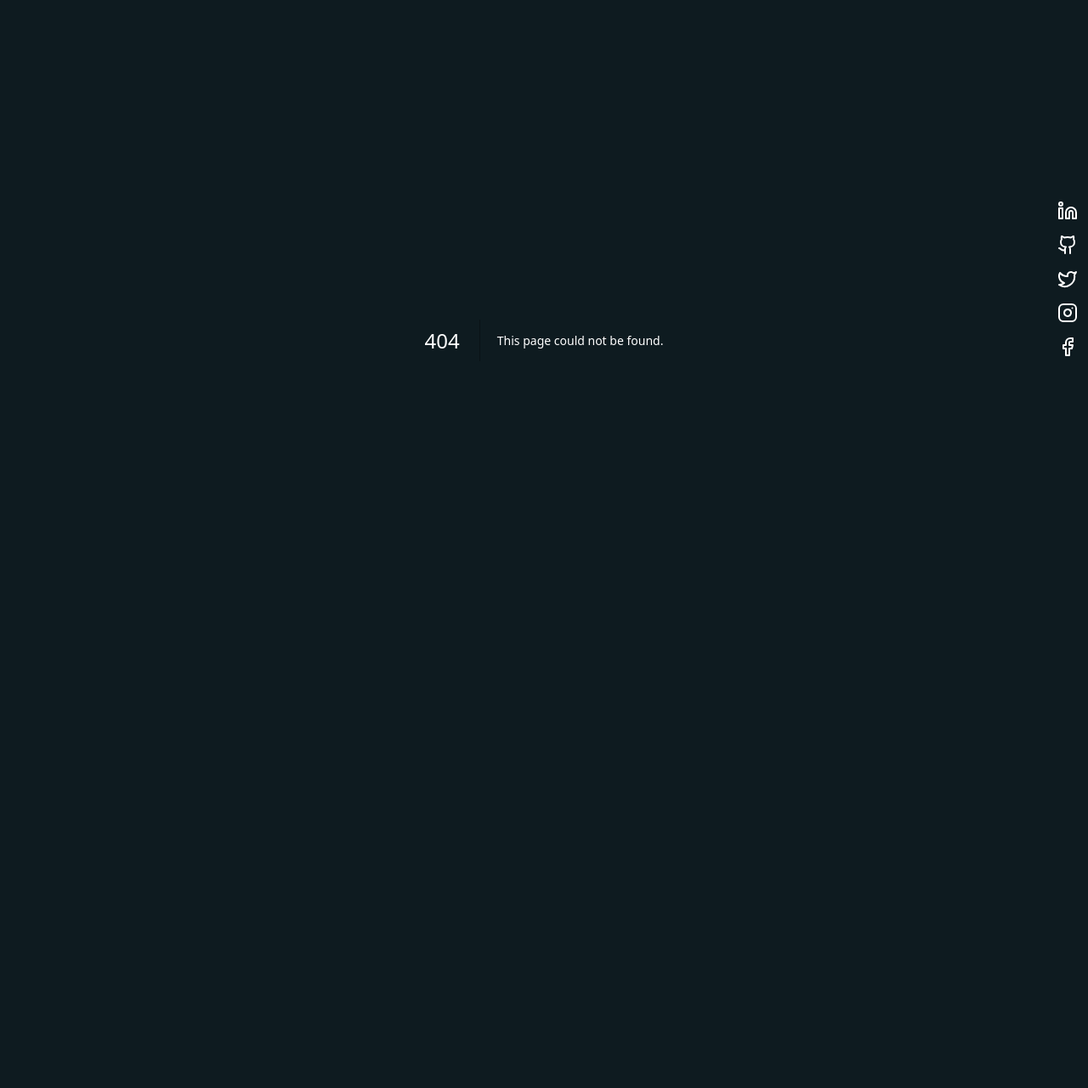
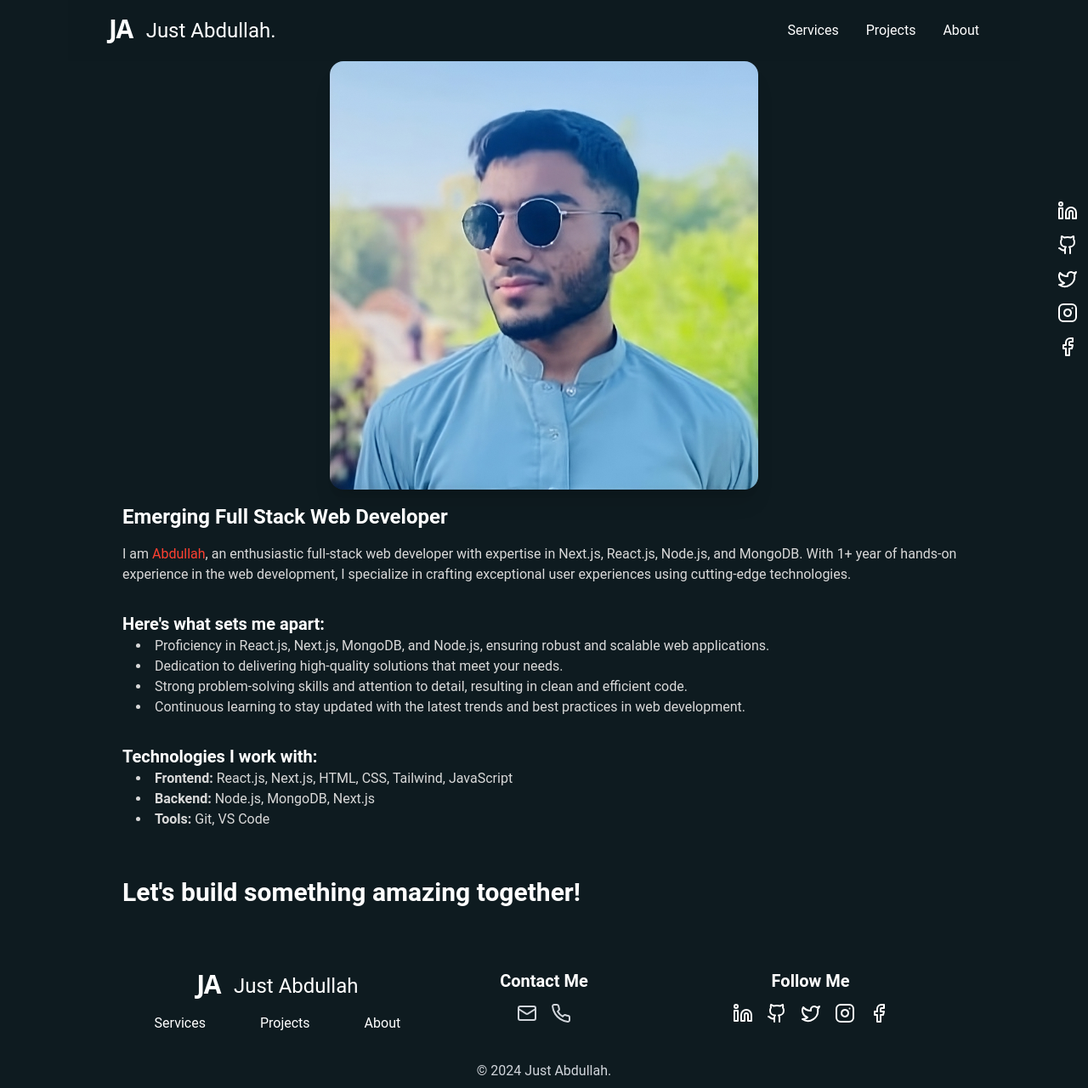
Before and after one commit to just-abdullah-dev/just-abdullah, a Next.js app: page /about in a window 1280 px wide. Before the commit this address had no page. Shown: the whole page at 85% size. Before the commit the page ends 800 px from the top, so only its background shows below. Built offline with nearby package versions, Linux system fonts and the light colour scheme.

Commit message:
about page, etc

```diff
--- /dev/null
+++ b/src/app/about/page.js
@@ -0,0 +1,16 @@
+import AboutSection from '@/components/AboutPage/AboutSection';
+import Contact from '@/components/ContactPage/Contact';
+import PageLayout from '@/components/PageLayout/PageLayout';
+import React from 'react'
+
+function page() {
+  return (
+    <PageLayout>
+      <div className=" grid gap-12">
+      <AboutSection />
+      </div>
+    </PageLayout>
+  )
+}
+
+export default page;
--- a/src/app/page.js
+++ b/src/app/page.js
@@ -11,7 +11,7 @@ export default function Home() {
       <div className=" grid gap-6 md:gap-12 mt-4">
         <HeroSection />
         <Services />
-        <Projects />
+        <Projects showMoreBtn={true} />
         <Skills />
         <Contact />
       </div>
--- /dev/null
+++ b/src/app/projects/page.js
@@ -0,0 +1,25 @@
+import Contact from "@/components/ContactPage/Contact";
+import PageLayout from "@/components/PageLayout/PageLayout";
+import Projects from "@/components/ProjectsPage/Projects";
+import HeroSection from "@/components/ServicesPage/HeroSection";
+import ServicesInDetail from "@/components/ServicesPage/ServicesInDetail";
+import React from "react";
+
+function page() {
+  return (
+    <PageLayout>
+      <div className=" py-6 grid gap-12">
+        <div className=" flex flex-col-reverse lg:flex-row items-center overflow-hidden w-full text-gray-300 relative gap-10">
+          <div className=" flex flex-col lg:w-[55%] lg:pl-12 xl:pl-24 gap-6">
+            <div className=" text-6xl lg:text-7xl text-primary roboto-bold py-1">
+              Projects
+            </div>
+          </div>
+        </div>
+        <Projects showMoreBtn={false} />
+      </div>
+    </PageLayout>
+  );
+}
+
+export default page;
--- /dev/null
+++ b/src/components/AboutPage/AboutSection.jsx
@@ -0,0 +1,56 @@
+import Image from "next/image";
+import React from "react";
+
+export default function AboutSection() {
+  return (
+    <div className="">
+      <Image
+        className="mx-auto w-full md:w-[80%] lg:w-[60%] xl:w-[45%] aspect-auto scale-x-[-1] rounded-2xl shadow-xl"
+        src={"/DP_New.jpeg"}
+        alt="Abdullah Profile Picture"
+        width={800}
+        height={800}
+      />
+      <div className=" p-4 grid gap-8 text-light lg:px-8 xl:px-16">
+        <div className=" grid gap-4">
+        <h1 className=" text-2xl roboto-bold text-white">
+        Emerging Full Stack Web Developer
+        </h1>
+        <p className=" ">
+        I am <span className=" text-primary">Abdullah</span>, an enthusiastic full-stack web developer with expertise in Next.js, React.js, Node.js, and MongoDB. With 1+ year of hands-on experience in the web development, I specialize in crafting exceptional user experiences using cutting-edge technologies.
+      </p>
+        </div>
+      {/* key points  */}
+      <div>
+        <h2 className=" roboto-bold text-xl text-white">
+Here's what sets me apart:
+        </h2>
+        <ul className=" list-inside list-disc pl-4">
+          <li>Proficiency in React.js, Next.js, MongoDB, and Node.js, ensuring robust and scalable web applications.</li>
+          <li>Dedication to delivering high-quality solutions that meet your needs.</li>
+          <li>Strong problem-solving skills and attention to detail, resulting in clean and efficient code.</li>
+          <li>Continuous learning to stay updated with the latest trends and best practices in web development.</li>
+
+
+      </ul>
+      </div>
+      {/* tech  */}
+      <div>
+        <h2 className=" roboto-bold text-xl text-white">
+        Technologies I work with:
+        </h2>
+        <ul className=" list-inside list-disc pl-4">
+          <li><b>Frontend: </b>React.js, Next.js, HTML, CSS, Tailwind, JavaScript</li>
+          <li><b>Backend:</b> Node.js, MongoDB, Next.js</li>
+          <li><b>Tools:</b> Git, VS Code</li>
+
+              </ul>
+      </div>
+      {/* call for action  */}
+      <div className=" text-white roboto-bold text-3xl py-6">
+Let's build something amazing together!
+      </div>
+      </div>
+    </div>
+  );
+}
--- a/src/components/ContactPage/Contact.jsx
+++ b/src/components/ContactPage/Contact.jsx
@@ -1,11 +1,12 @@
 "use client";
-import React, { useState } from "react";
+import React, { useEffect, useState } from "react";
 import toast from "react-hot-toast";
 
 function Contact() {
   const [name, setName] = useState("");
   const [email, setEmail] = useState("");
   const [message, setMessage] = useState("");
+  const [subject, setSubject] = useState("");
 
   const sendMsg = async (e) => {
     e.preventDefault();
@@ -19,6 +20,10 @@ function Contact() {
       //toast error
       toast.error("Please enter valid email");
       return;
+    } else if (!subject) {
+      // toast err
+      toast.error("Please type a subject");
+      return;
     } else if (!message) {
       // toast err
       toast.error("Please type a message");
@@ -29,38 +34,52 @@ function Contact() {
       headers: {
         "Content-Type": "application/json",
       },
-      body: JSON.stringify({name, email, message}),
+      body: JSON.stringify({ name, email, message, subject }),
     };
     await fetch(`/api/sendMail/sendMailToDev`, options)
-    .then((data)=>data.json()).then((data)=>{
-      if(data?.success){
+      .then((data) => data.json())
+      .then((data) => {
+        if (data?.success) {
           toast.success(data?.message);
-        setName('');
-        setEmail('');
-        setMessage('');
-    }else{
-        toast.error(data?.message)
+          setName("");
+          setEmail("");
+          setMessage("");
+          setSubject("");
+        } else {
+          toast.error(data?.message);
         }
-    })
-
+      });
   };
 
   return (
-    <div id="contact" className=" md:px-12 lg:px-32 xl:px-56 grid gap-8 md:p-4 mt-6 md:mt-0">
+    <div
+      id="contact"
+      className=" md:px-12 lg:px-32 xl:px-56 grid gap-8 md:p-4 mt-6 md:mt-0"
+    >
       {/* title  */}
       <div className=" md:px-24 grid gap-2">
-        <h1 className=" text-primary roboto-bold text-4xl lg:text-5xl">Contact.</h1>
-        <p className=" text-light">Seamless <span className=" text-primary">communication</span> starts here.</p>
+        <h1 className=" text-primary roboto-bold text-4xl lg:text-5xl">
+          Contact.
+        </h1>
+        <p className=" text-light">
+          Seamless <span className=" text-primary">communication</span> starts
+          here.
+        </p>
       </div>
 
       {/* form  */}
-      <form onSubmit={(e)=>{sendMsg(e)}} className=" md:px-24 grid gap-6">
+      <form
+        onSubmit={(e) => {
+          sendMsg(e);
+        }}
+        className=" md:px-24 grid gap-6"
+      >
         <input
           className=" inputTag w-full"
           name="name"
           type="text"
           value={name}
-        onChange={(e)=>setName(e.target.value)}
+          onChange={(e) => setName(e.target.value)}
           placeholder="Your Name"
         />
         <input
@@ -68,20 +87,27 @@ function Contact() {
           name="email"
           type="email"
           value={email}
-        onChange={(e)=>setEmail(e.target.value)}
+          onChange={(e) => setEmail(e.target.value)}
           placeholder="Your Email"
+        />
+        <input
+          // disabled={type !== undefined}
+          className=" inputTag w-full"
+          name="subject"
+          type="subject"
+          value={subject}
+          onChange={(e) => setSubject(e.target.value)}
+          placeholder="Your Subject"
         />
         <textarea
           className=" inputTag w-full"
           name="message"
           typeof="text"
           value={message}
-        onChange={(e)=>setMessage(e.target.value)}
+          onChange={(e) => setMessage(e.target.value)}
           placeholder="Your Message goes here..."
         />
-        <button
-        className=" actionBtn w-full"
-        type="submit">
+        <button className=" actionBtn w-full" type="submit">
           Send
         </button>
       </form>
--- a/src/components/HeroSection/HeroSection.jsx
+++ b/src/components/HeroSection/HeroSection.jsx
@@ -1,4 +1,5 @@
 import Image from "next/image";
+import Link from "next/link";
 import React from "react";
 
 export default function HeroSection() {
@@ -17,10 +18,10 @@ export default function HeroSection() {
         <div className=" w-[75%]">
             A student of software engineering, I have a passion to develop modern classical things for a startup to standout.
         </div>
-            <a
+            <Link
             href={`#contact`}
             className="actionBtn w-fit"
-            >Contact Me</a>
+            >Contact Me</Link>
       </div>
       <div className=" md:w-1/2 items-center justify-center  hidden md:flex">
         <Image
--- a/src/components/ProjectsPage/Projects.jsx
+++ b/src/components/ProjectsPage/Projects.jsx
@@ -1,32 +1,35 @@
-"use client";
 import { projects } from "@/constants/data";
 import Image from "next/image";
 import Link from "next/link";
-import React, { useEffect } from "react";
+import React from "react";
 
-function Projects() {
+function Projects({showMoreBtn}) {
   return (
     <div
       className="grid gap-6 lg:px-12 xl:px-24 mt-6 md:mt-0"
     >
       {/* title  */}
+      {showMoreBtn &&
       <Link
-        href={"projects"}
-        className=" text-primary roboto-bold text-4xl lg:text-5xl"
-      >
-        Projects.
-      </Link>
+      href={"projects"}
+      className=" text-primary roboto-bold text-4xl lg:text-5xl mb-4"
+    >
+      Projects.
+    </Link>}
       {/* projects map func  */}
       <div className=" projects grid gap-8 grid-cols-1 text-light">
         {projects.map((item, index) => {
+          if(showMoreBtn && index > 2){
+            return;
+          }
           return (
             <Link
               key={index}
               className=" p-4 flex items-center justify-between relative  flex-row-reverse"
               href={`/projects/${item?.slug}`}
             >
-              <div className="md:hidden duration-300 font-serif text-xl hover:text-primary absolute -top-6 left-0">
-                {item?.title}
+              <div className="md:hidden duration-300 font-serif text-xl hover:text-primary absolute -top-6 left-0 ">
+                <span className="">{index+1}.</span>{" "}{item?.title}
               </div>
               <div className="hidden md:flex w-1/12 aspect-square roboto-bold text-3xl lg:text-4xl xl:text-5xl items-center justify-center border lg:border-2 xl:border-4 border-dark rounded-full bg-opacity-30 bg-gray-500">
                 0{index + 1}
@@ -55,6 +58,11 @@ function Projects() {
           );
         })}
       </div>
+      {showMoreBtn &&
+        <Link
+            href={`/projects`}
+            className="actionBtn w-fit mx-auto"
+            >See More Projects</Link>}
     </div>
   );
 }
--- a/src/components/ServicesPage/HeroSection.jsx
+++ b/src/components/ServicesPage/HeroSection.jsx
@@ -7,7 +7,7 @@ export default function HeroSection() {
     <div className=" flex flex-col-reverse lg:flex-row items-center overflow-hidden w-full text-gray-300 relative gap-10">
       <div className=" flex flex-col lg:w-[55%] lg:pl-12 xl:pl-24 gap-6">
         <div className=" text-6xl lg:text-7xl text-primary roboto-bold">
-          Web Services!
+          Web Services
         </div>
         <div className=" text-3xl text-light roboto-bold">
           Where <span className="text-primary">ideas</span> transform into web{" "}
--- a/src/components/ServicesPage/ServicesInDetail.jsx
+++ b/src/components/ServicesPage/ServicesInDetail.jsx
@@ -43,6 +43,9 @@ function ServicesInDetail() {
                   </li>
                 })}
               </ul>
+              <div className="w-full">
+              <Link className=" bg-primary text-light p-2 px-6 w-fit float-right" href={`/#contact`}>Contact</Link>
+              </div>
               </div>
             </div>
           );
--- a/src/pages/api/sendMail/sendMailToDev.js
+++ b/src/pages/api/sendMail/sendMailToDev.js
@@ -8,13 +8,14 @@ export default async function handler (req, res) {
                 message: "Only POST method is allow."
             })
         }
-        const {name, email, message} = req.body;
+        const {name, email, message, subject} = req.body;
         sendMailToDev(
             "just.abdullah.dev@gmail.com",
             name,
             "Abdullah",
             email,
-            message
+            message,
+            subject
           );
           res.status(200).json({
             success: true,
--- a/src/utils/sendMailToDev.js
+++ b/src/utils/sendMailToDev.js
@@ -1,6 +1,6 @@
 import { sendMail } from "./sendMail";
 
-export function sendMailToDev(email, clientName, developer, clientEmail, msg){
+export function sendMailToDev(email, clientName, developer, clientEmail, msg, subject){
     try {
         const message = `
         <br><b>Dear ${developer},</b>
@@ -10,7 +10,7 @@ export function sendMailToDev(email, clientName, developer, clientEmail, msg){
         <br>${clientName}
         <br>Email: ${clientEmail}`;
 
-        sendMail(email, `Salam! ${clientName} contacted you 🎉`, message);
+        sendMail(email, `Salam! ${clientName} contacted you 🎉 | ${subject}`, message);
         return null;
     } catch (error) {
         console.error(error)
```
Also changed, not shown: src/app/services/page.js (+9 -8 lines). Lines whose indentation alone changed are shown as unchanged.
